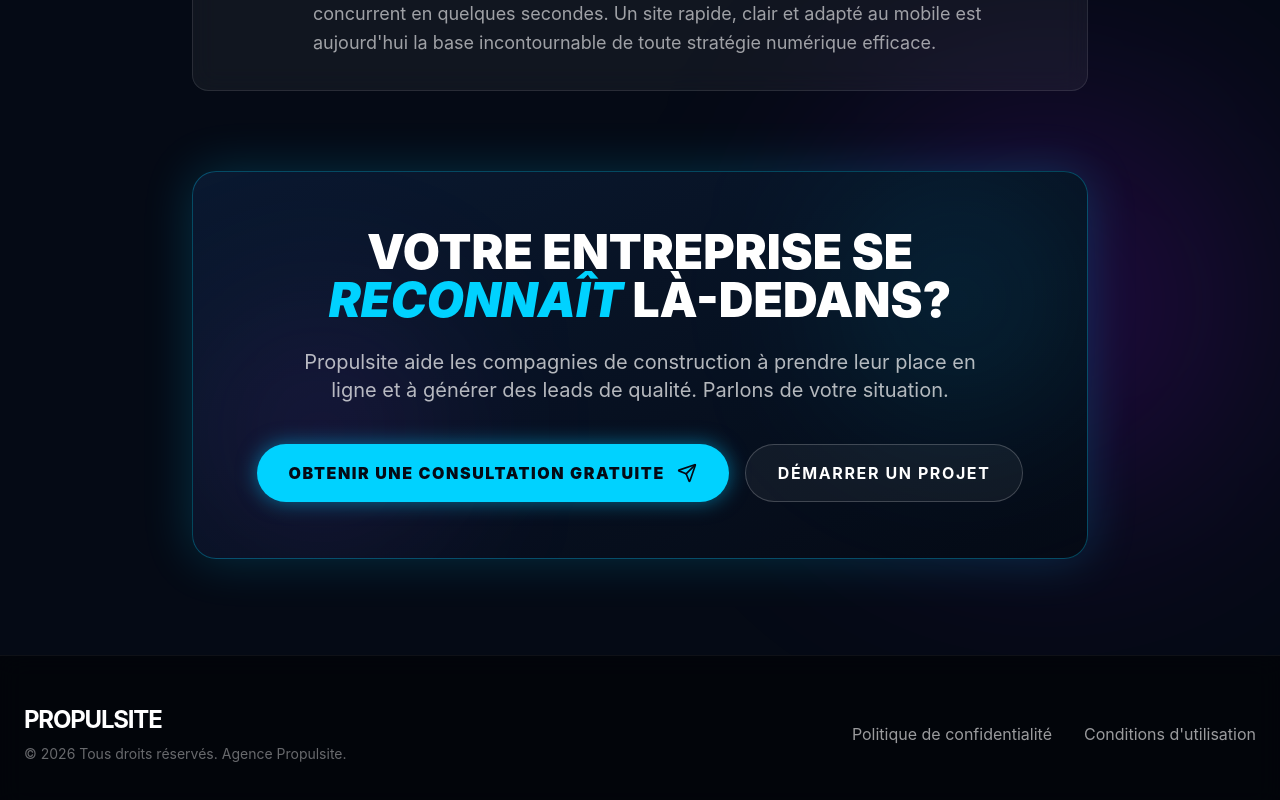
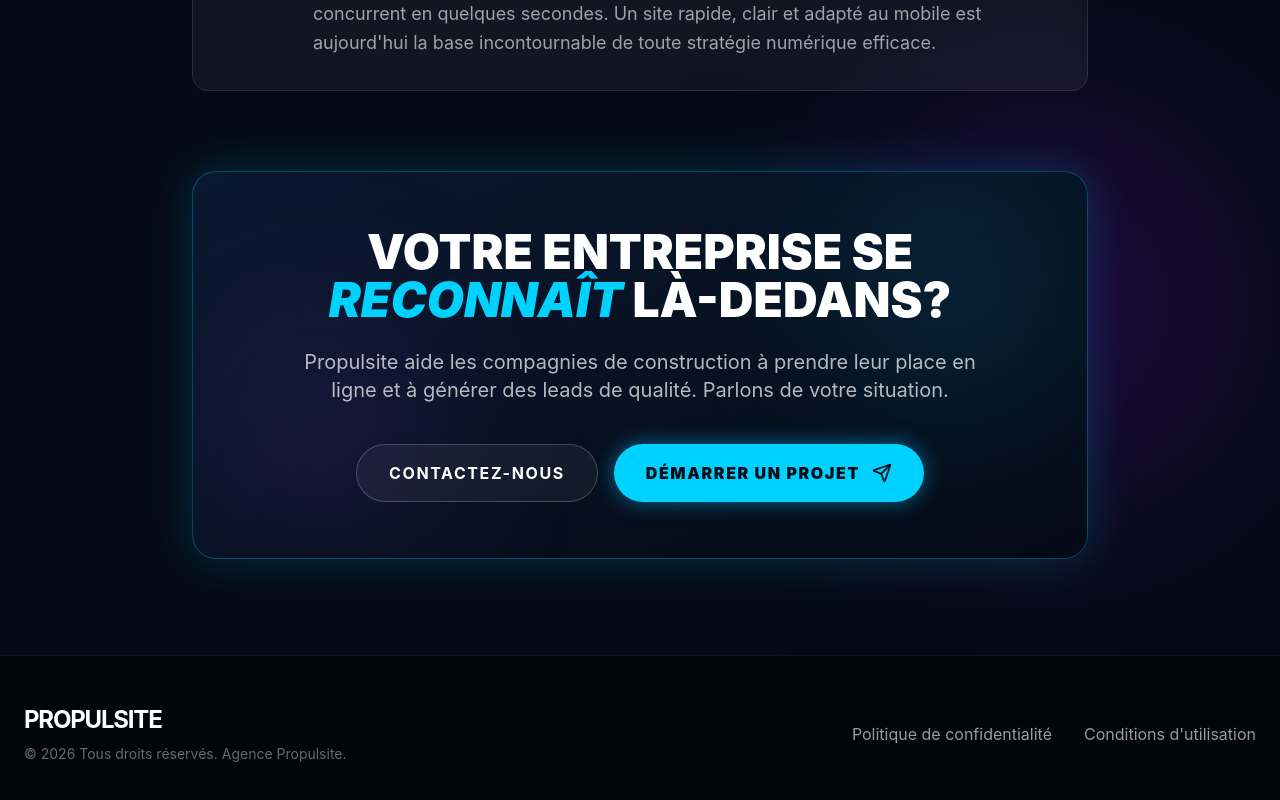
Before and after one commit to williamsauriol/propulsite2.1, a React (Vite) app: page /blog in a window 1280 px wide. Shown: the part 2399-3199 px from the top of the page. Built offline with nearby package versions, Linux system fonts and the light colour scheme.

Commit message:
Update CTA buttons on Blog page

```diff
--- a/src/pages/Blog.tsx
+++ b/src/pages/Blog.tsx
@@ -131,15 +131,15 @@ export default function Blog() {
                         <div className="flex flex-col sm:flex-row justify-center gap-4">
                             <a
                                 href="mailto:info@propulse.ca"
-                                className="px-8 py-4 bg-accent-blue rounded-full text-[#050a15] font-black uppercase tracking-widest hover:bg-white transition-all duration-300 shadow-[0_0_20px_rgba(0,198,255,0.5)] hover:shadow-[0_0_30px_rgba(255,255,255,0.8)] flex items-center justify-center gap-3 transform hover:-translate-y-1"
+                                className="px-8 py-4 bg-white/5 border border-white/20 rounded-full text-white font-bold tracking-widest uppercase hover:bg-white/10 transition-all duration-300 flex items-center justify-center transform hover:-translate-y-1"
                             >
-                                Obtenir une consultation gratuite <Send className="w-5 h-5" />
+                                Contactez-nous
                             </a>
                             <Link
                                 to="/funnel"
-                                className="px-8 py-4 bg-white/5 border border-white/20 rounded-full text-white font-bold tracking-widest uppercase hover:bg-white/10 transition-all duration-300 flex items-center justify-center"
+                                className="px-8 py-4 bg-accent-blue rounded-full text-[#050a15] font-black uppercase tracking-widest hover:bg-white transition-all duration-300 shadow-[0_0_20px_rgba(0,198,255,0.5)] hover:shadow-[0_0_30px_rgba(255,255,255,0.8)] flex items-center justify-center gap-3 transform hover:-translate-y-1"
                             >
-                                Démarrer un projet
+                                Démarrer un projet <Send className="w-5 h-5" />
                             </Link>
                         </div>
                     </div>
```
